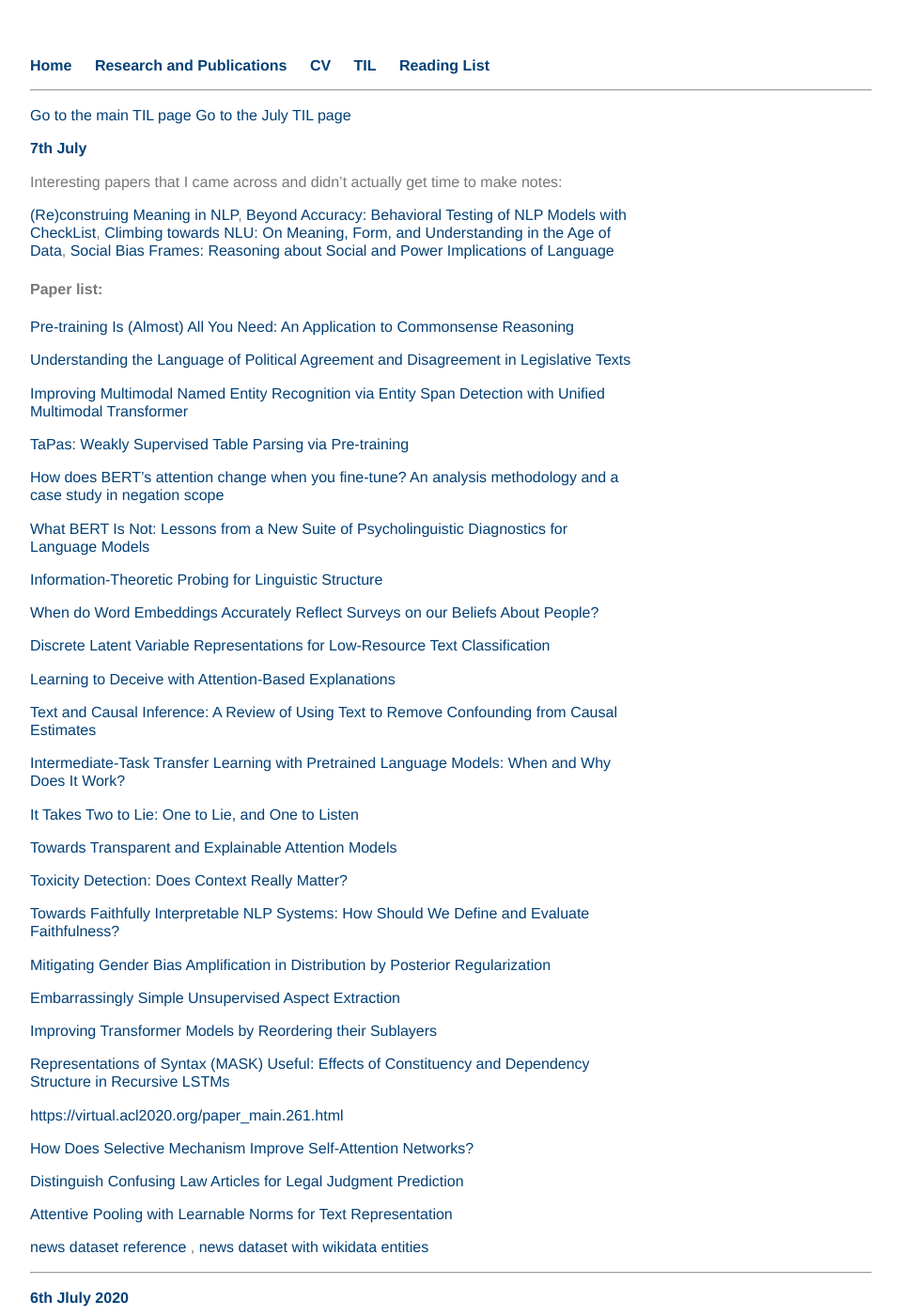
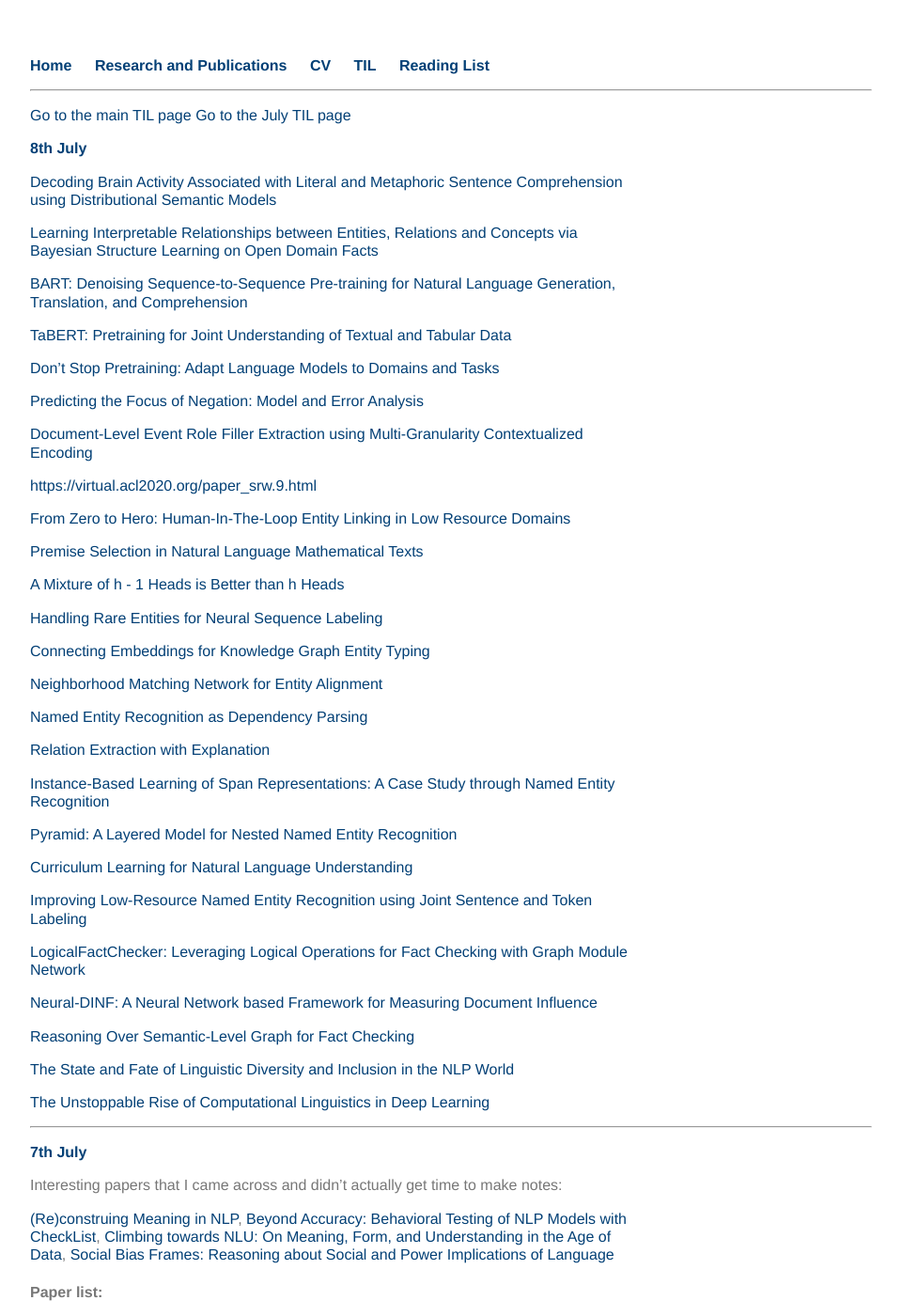
Before and after one commit to ManyaWadhwa/manyawadhwa.github.io, a Jekyll site: the page built from til/july_2020_acl_paper_list.md, in a window 1280 px wide and 1400 px high. Shown: the whole window at 94% size, without its empty margins (160-1119 px from the left). Built offline with Jekyll 4.4.1, drawn with Linux system fonts in a browser that asks for light colours.

```diff
--- a/til/july_2020_acl_paper_list.md
+++ b/til/july_2020_acl_paper_list.md
@@ -6,7 +6,61 @@ title: TIL/ACL 2020 paper list
 [Go to the main TIL page](https://manyawadhwa.github.io/til/)
 [Go to the July TIL page](july_2020.md)
 
+### 8th July
+[Decoding Brain Activity Associated with Literal and Metaphoric Sentence Comprehension using Distributional Semantic Models](https://virtual.acl2020.org/paper_tacl.1912.html)
 
+[Learning Interpretable Relationships between Entities, Relations and Concepts via Bayesian Structure Learning on Open Domain Facts](https://virtual.acl2020.org/paper_main.717.html)
+
+[BART: Denoising Sequence-to-Sequence Pre-training for Natural Language Generation, Translation, and Comprehension](https://virtual.acl2020.org/paper_main.703.html)
+
+[TaBERT: Pretraining for Joint Understanding of Textual and Tabular Data](https://virtual.acl2020.org/paper_main.745.html)
+
+[Don’t Stop Pretraining: Adapt Language Models to Domains and Tasks](https://virtual.acl2020.org/paper_main.740.html)
+
+[Predicting the Focus of Negation: Model and Error Analysis](https://virtual.acl2020.org/paper_main.743.html)
+
+[Document-Level Event Role Filler Extraction using Multi-Granularity Contextualized Encoding](https://virtual.acl2020.org/paper_main.714.html)
+
+[https://virtual.acl2020.org/paper_srw.9.html](https://virtual.acl2020.org/paper_srw.9.html)
+
+
+[From Zero to Hero: Human-In-The-Loop Entity Linking in Low Resource Domains](https://virtual.acl2020.org/paper_main.624.html)
+
+[Premise Selection in Natural Language Mathematical Texts](https://virtual.acl2020.org/paper_main.657.html)
+
+[A Mixture of h - 1 Heads is Better than h Heads](https://virtual.acl2020.org/paper_main.587.html)
+
+[Handling Rare Entities for Neural Sequence Labeling](https://virtual.acl2020.org/paper_main.574.html)
+
+[Connecting Embeddings for Knowledge Graph Entity Typing](https://virtual.acl2020.org/paper_main.572.html)
+
+[Neighborhood Matching Network for Entity Alignment](https://virtual.acl2020.org/paper_main.578.html)
+
+[Named Entity Recognition as Dependency Parsing](https://virtual.acl2020.org/paper_main.577.html)
+
+[Relation Extraction with Explanation](https://virtual.acl2020.org/paper_main.579.html)
+
+[Instance-Based Learning of Span Representations: A Case Study through Named Entity Recognition](https://virtual.acl2020.org/paper_main.575.html)
+
+[Pyramid: A Layered Model for Nested Named Entity Recognition](https://virtual.acl2020.org/paper_main.525.html)
+
+[Curriculum Learning for Natural Language Understanding](https://virtual.acl2020.org/paper_main.542.html)
+
+[Improving Low-Resource Named Entity Recognition using Joint Sentence and Token Labeling](https://virtual.acl2020.org/paper_main.523.html)
+
+[LogicalFactChecker: Leveraging Logical Operations for Fact Checking with Graph Module Network](https://virtual.acl2020.org/paper_main.539.html)
+
+[Neural-DINF: A Neural Network based Framework for Measuring Document Influence](https://virtual.acl2020.org/paper_main.534.html)
+
+[Reasoning Over Semantic-Level Graph for Fact Checking](https://virtual.acl2020.org/paper_main.549.html)
+
+[The State and Fate of Linguistic Diversity and Inclusion in the NLP World](https://virtual.acl2020.org/paper_main.560.html)
+
+[The Unstoppable Rise of Computational Linguistics in Deep Learning](https://virtual.acl2020.org/paper_main.561.html)
+
+
+
+---
 ### 7th July
 
 Interesting papers that I came across and didn't actually get time to make notes:
```
Also changed, not shown: til/july_2020.md (+25 -3 lines).
